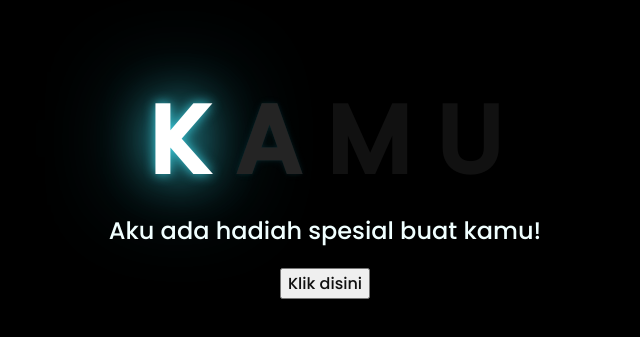
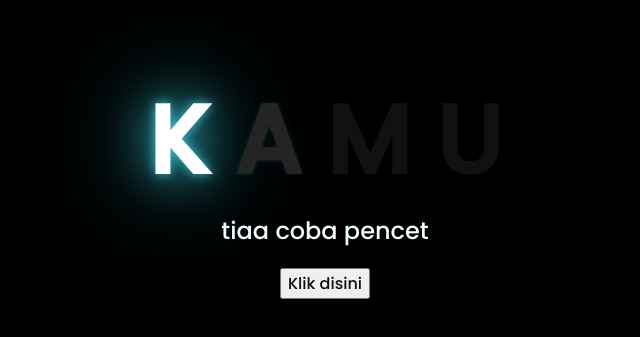
Before and after one commit to tharthacoder/tharinho.github.io, a plain HTML site: page index.html in a window 1280 px wide. Shown: the part 225-562 px from the top of the page, without its empty margins (323-963 px from the left). Drawn offline with Linux system fonts and the light colour scheme.

Commit message:
Update index.html

```diff
--- a/index.html
+++ b/index.html
@@ -10,7 +10,7 @@
 </head>
 <body>
     <div class="greetings">
-    <!-- silahkan menambah kata sesuai keinginan dengan <span>text...</span -->
+    <!-- wowowow <span>text...</span -->
         <span>K</span>
         <span>A</span>
         <span>M</span>
@@ -18,7 +18,7 @@
     </div>
 
     <div class="description">
-        <span>Aku ada hadiah spesial buat kamu!</span>
+        <span>tiaa coba pencet</span>
     </div>
     <div class="button">
         <button>
```
